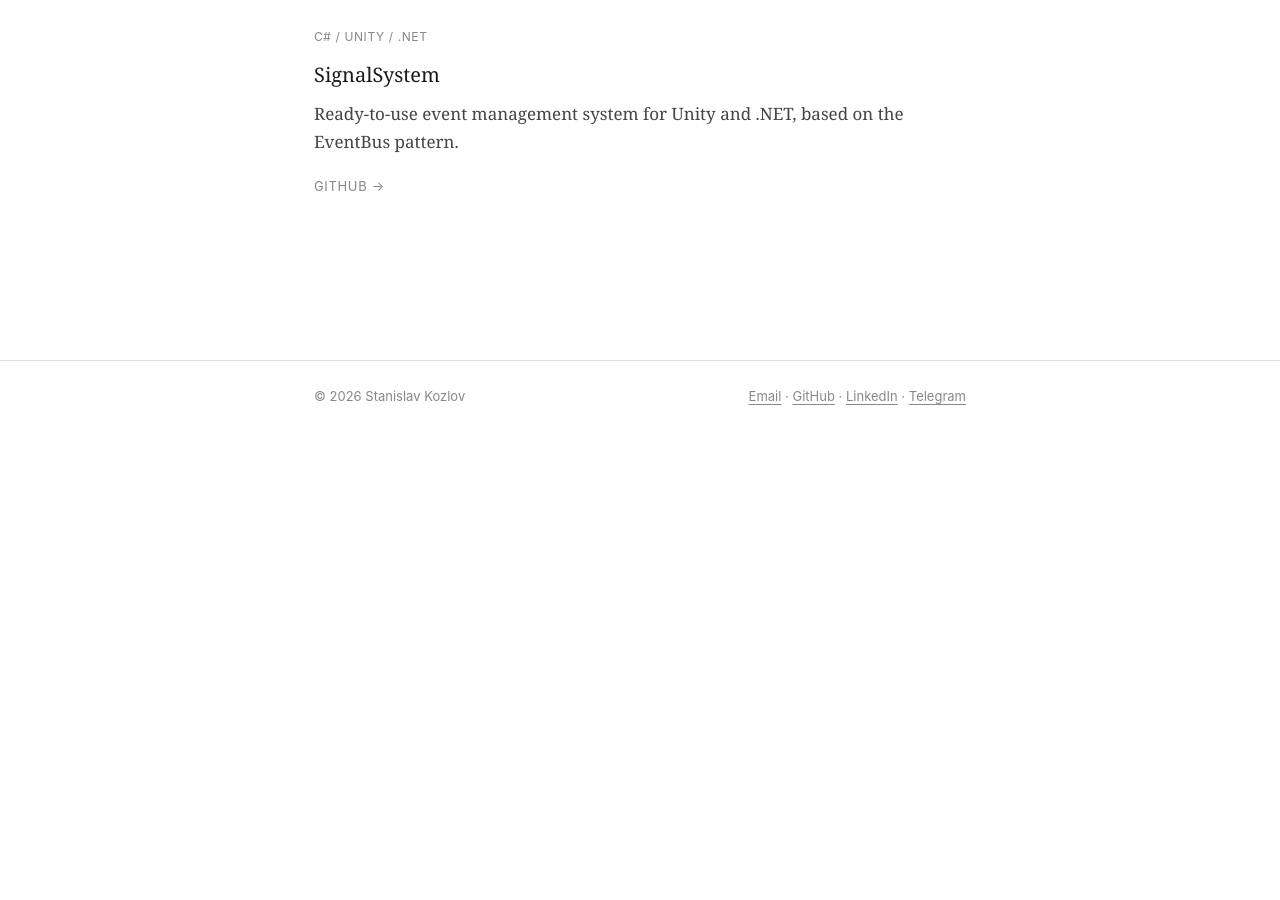
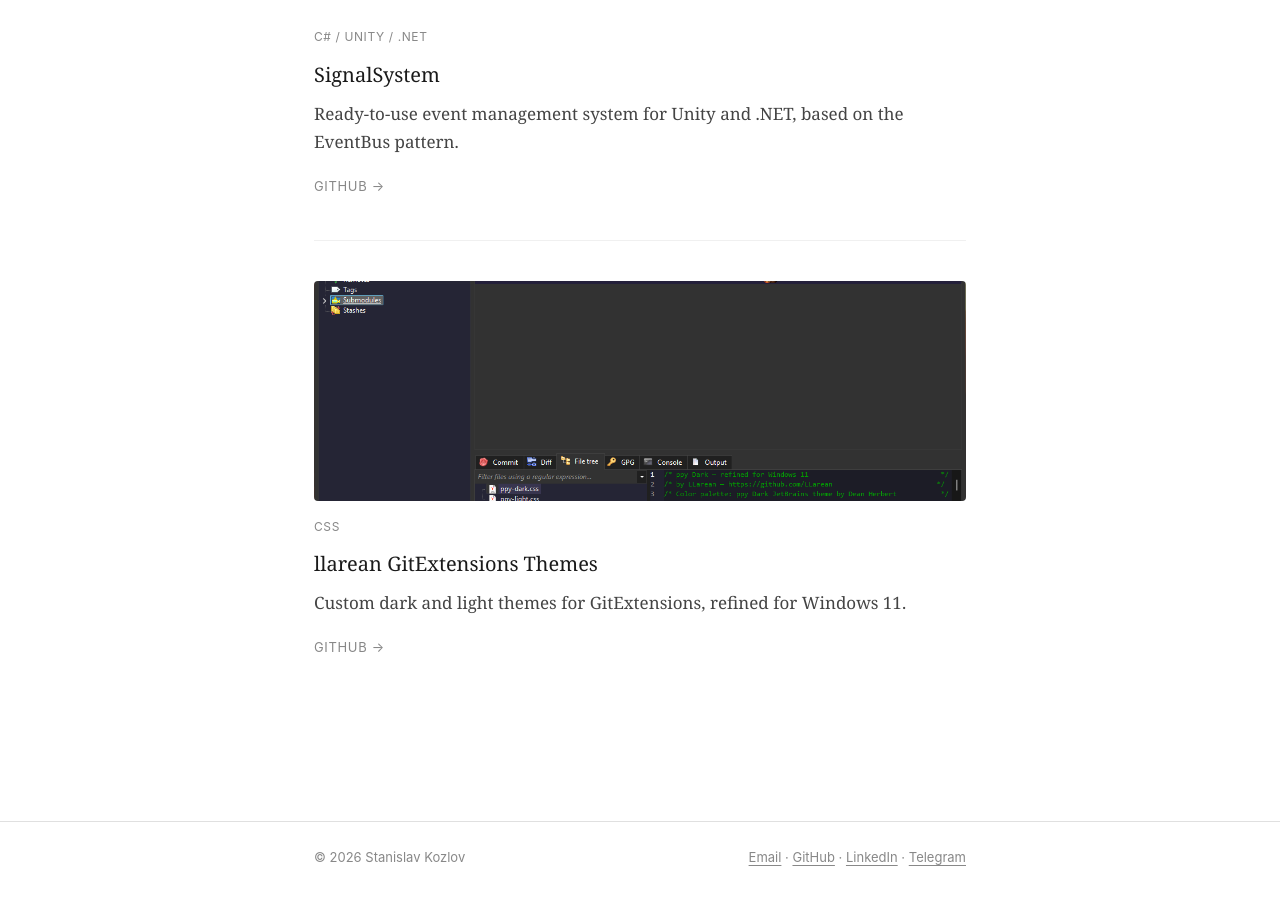
Before and after one commit to LLarean/llarean.github.io, a Jekyll site: the page built from tools.html, in a window 1280 px wide and 900 px high, scrolled down 1105 px. Built offline with Jekyll 4.4.1, drawn with Linux system fonts in a browser that asks for light colours; before the commit the page ends 1544 px from its top, so only the background shows below that.

Commit message:
Add llarean-gitextensions-themes tool page with screenshot

```diff
--- /dev/null
+++ b/_tools/llarean-gitextensions-themes.md
@@ -0,0 +1,23 @@
+---
+title: llarean GitExtensions Themes
+description: Custom dark and light themes for GitExtensions, refined for Windows 11.
+language: CSS
+repo: https://github.com/LLarean/llarean-gitextensions-themes
+image: /assets/images/llarean-gitextensions-themes.png
+stars: 0
+---
+
+![llarean GitExtensions Themes]({{ '/assets/images/llarean-gitextensions-themes.png' | relative_url }})
+
+Custom themes for [GitExtensions](https://github.com/gitextensions/gitextensions), based on the [ppy JetBrains theme](https://github.com/peppy/ppy-jetbrains-theme) by Dean Herbert. Refined for Windows 11 — layered surfaces, softer borders, better contrast.
+
+| Файл | Описание |
+|------|----------|
+| `ppy-dark.css` | Dark — purple-tinted layered surfaces, Win11 depth system |
+| `ppy-light.css` | Light — neutral grey layered surfaces, improved contrast |
+
+## Установка
+
+1. Скопируйте `.css` файл(ы) в `%AppData%\GitExtensions\GitExtensions\Themes\`
+2. Перезапустите GitExtensions
+3. Перейдите в **Settings → Appearance → Color theme** и выберите тему
--- a/tools.html
+++ b/tools.html
@@ -9,6 +9,9 @@ title: Tools
   {% assign sorted_tools = site.tools | sort: 'stars' | reverse %}
   {% for tool in sorted_tools %}
   <li class="tool-card">
+    {% if tool.image %}
+    <a href="{{ tool.url | relative_url }}"><img class="post-thumb" src="{{ tool.image | relative_url }}" alt="{{ tool.title }}"></a>
+    {% endif %}
     {% if tool.language %}<div class="tool-lang">{{ tool.language }}</div>{% endif %}
     <h2 class="tool-name"><a href="{{ tool.url | relative_url }}">{{ tool.title }}</a></h2>
     {% if tool.description %}<p class="tool-desc">{{ tool.description }}</p>{% endif %}
```
Also changed, not shown: assets/images/llarean-gitextensions-themes.png (added).
